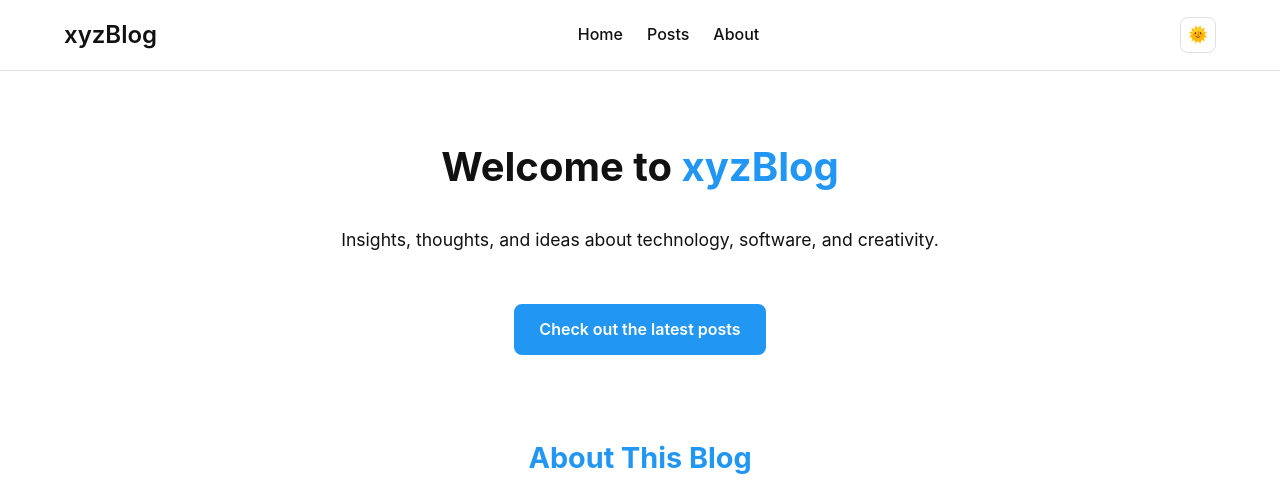
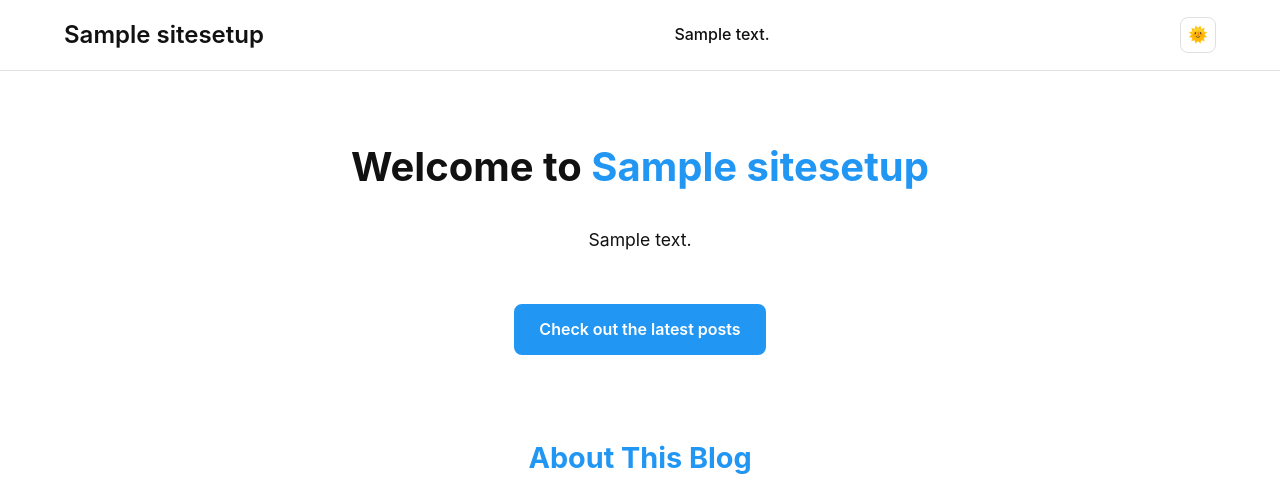
Before and after one commit to xyz-leo/blog-django, a Django app: page / in a window 1280 px wide. Shown: the top 494 px of the page. Run offline with Django 5.2, Linux system fonts and the light colour scheme; tables that the repository leaves empty hold one stand-in row (values such as "Sample post").

Commit message:
Now we can control what to show in the website with the model Site Setup through Django Admin Panel.

```diff
--- a/djangoapp/blog/templates/blog/base.html
+++ b/djangoapp/blog/templates/blog/base.html
@@ -9,7 +9,9 @@
 <body>
 
   <!-- Header Section -->
-  {% include 'blog/partials/_header.html' %}
+  {% if site_setup.show_header %}
+    {% include 'blog/partials/_header.html' %}
+  {% endif %}
 
   <main class="container">
     {% block content %}
@@ -17,8 +19,11 @@
     {% endblock %}
   </main>
 
-  <!-- Footer Section -->
-  {% include 'blog/partials/_footer.html' %}
+  {% if site_setup.show_footer %}
+    <!-- Footer Section -->
+    {% include 'blog/partials/_footer.html' %}
+  {% endif %}
+
 
 
   {% block js %}
--- a/djangoapp/blog/templates/blog/pages/index.html
+++ b/djangoapp/blog/templates/blog/pages/index.html
@@ -12,13 +12,16 @@
 
   <!-- Hero Section -->
   <section class="hero">
-    <h1 class="hero-title">Welcome to <span>xyzBlog</span></h1>
+	  <h1 class="hero-title">Welcome to <span>{{ site_setup.title }}</span></h1>
+    {% if site_setup.show_description %}
       <p class="hero-subtitle">
-      Insights, thoughts, and ideas about technology, software, and creativity.
+        {{ site_setup.description }}
       </p>
       <a href="#posts" class="hero-cta">Check out the latest posts</a>
+    {% endif %}
   </section>
 
+  {% if site_setup.show_about %}
     <!-- About Section -->
     <section class="about">
       <h2>About This Blog</h2>
@@ -28,11 +31,16 @@
         curiosity and clarity in mind.
       </p><hr>
     </section>
+  {% endif %}
 
+  {% if site_setup.show_post_list %}
     <!-- Posts Section -->
     {% include 'blog/partials/_post-list.html' %}
+  {% endif %}
 
+  {% if site_setup.show_pagination %}
     <!-- Pagination -->
     {% include 'blog/partials/_pagination.html' %}
+  {% endif %}
 
 {% endblock %}
--- a/djangoapp/blog/templates/blog/partials/_footer.html
+++ b/djangoapp/blog/templates/blog/partials/_footer.html
@@ -1,3 +1,3 @@
 <footer class="footer">
-  <p>© 2025 xyzBlog — Built with Django.</p>
+  <p>© {% now "Y" %} {{ site_setup.title }} — All rights reserved.</p>
 </footer>
--- a/djangoapp/blog/templates/blog/partials/_head.html
+++ b/djangoapp/blog/templates/blog/partials/_head.html
@@ -2,7 +2,7 @@
 <meta charset="UTF-8">
 <meta name="viewport" content="width=device-width, initial-scale=1.0">
 
-<title>{% block title %}xyzBlog{% endblock %}</title>
+<title>{% block title %}{{ site_setup.title }}{% endblock %}</title>
 
 <!-- Global CSS -->
 <link rel="stylesheet" href="{% static 'blog/css/remedy/remedy.css' %}">
--- a/djangoapp/blog/templates/blog/partials/_header.html
+++ b/djangoapp/blog/templates/blog/partials/_header.html
@@ -1,11 +1,15 @@
 <header class="site-header">
   <div class="header-container container">
-    <a href="/" class="logo">xyzBlog</a>
+    <a href="/" class="logo">{{ site_setup.title }}</a>
 
     <nav id="nav-menu" class="nav-menu">
-      <a href="/">Home</a>
-      <a href="#posts">Posts</a>
-      <a href="#">About</a>
+      {% for link in site_setup.menulink_set.all %}
+        {% if link.new_tab %}
+          <a target="_blank" class="menu-link" href="{{  link.url_or_path }}">{{ link.text }}</a>
+        {% else %}
+          <a class="menu-link" href="{{ link.url_or_path }}">{{ link.text }}</a>
+        {% endif %}
+      {% endfor %}
     </nav>
 
     <div class="header-actions">
--- a/djangoapp/site_setup/models.py
+++ b/djangoapp/site_setup/models.py
@@ -14,6 +14,8 @@ class SiteSetup(models.Model):
     show_search = models.BooleanField(default=True)
     show_menu = models.BooleanField(default=True)
     show_description = models.BooleanField(default=True)
+    show_post_list = models.BooleanField(default=True)
+    show_about = models.BooleanField(default=True)
     show_pagination = models.BooleanField(default=True)
     show_footer = models.BooleanField(default=True)
 
```
Also changed, not shown: djangoapp/site_setup/migrations/0006_sitesetup_show_about_sitesetup_show_post_list.py (added). Lines whose indentation alone changed are shown as unchanged.
